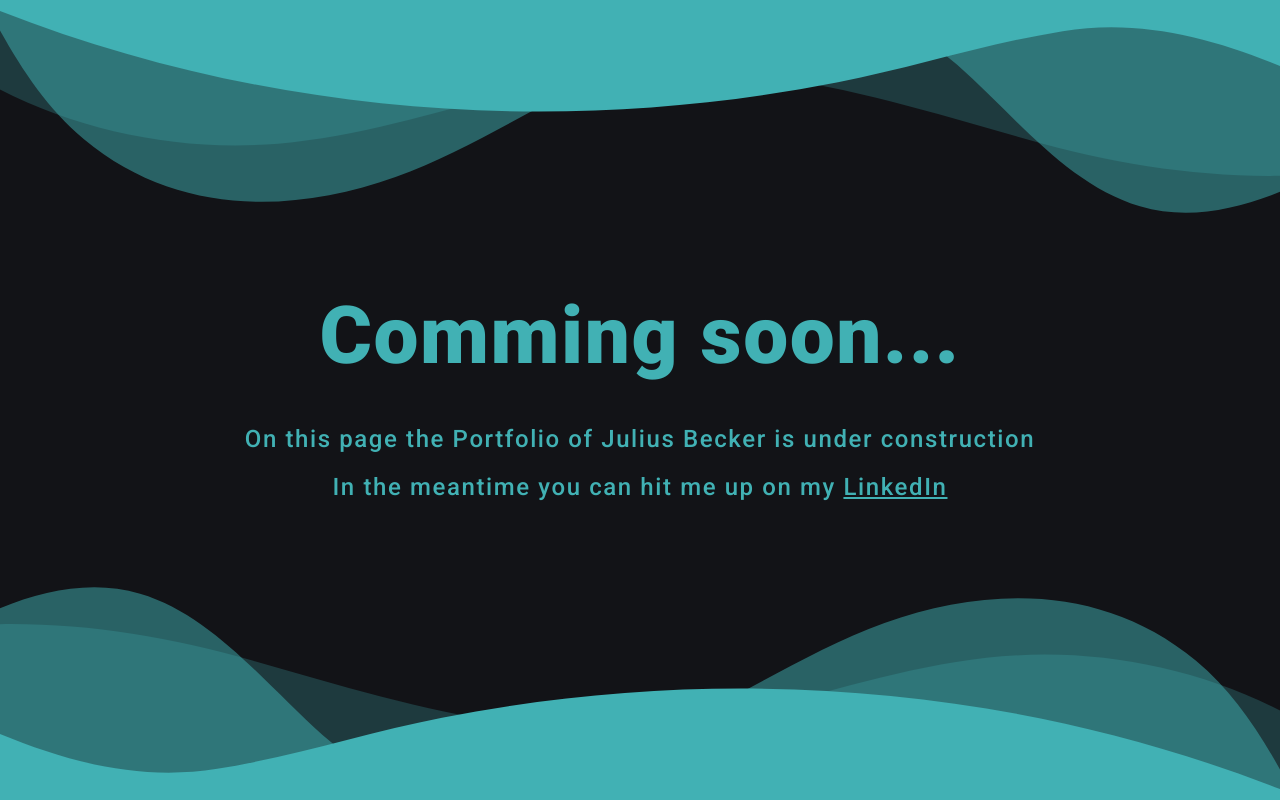
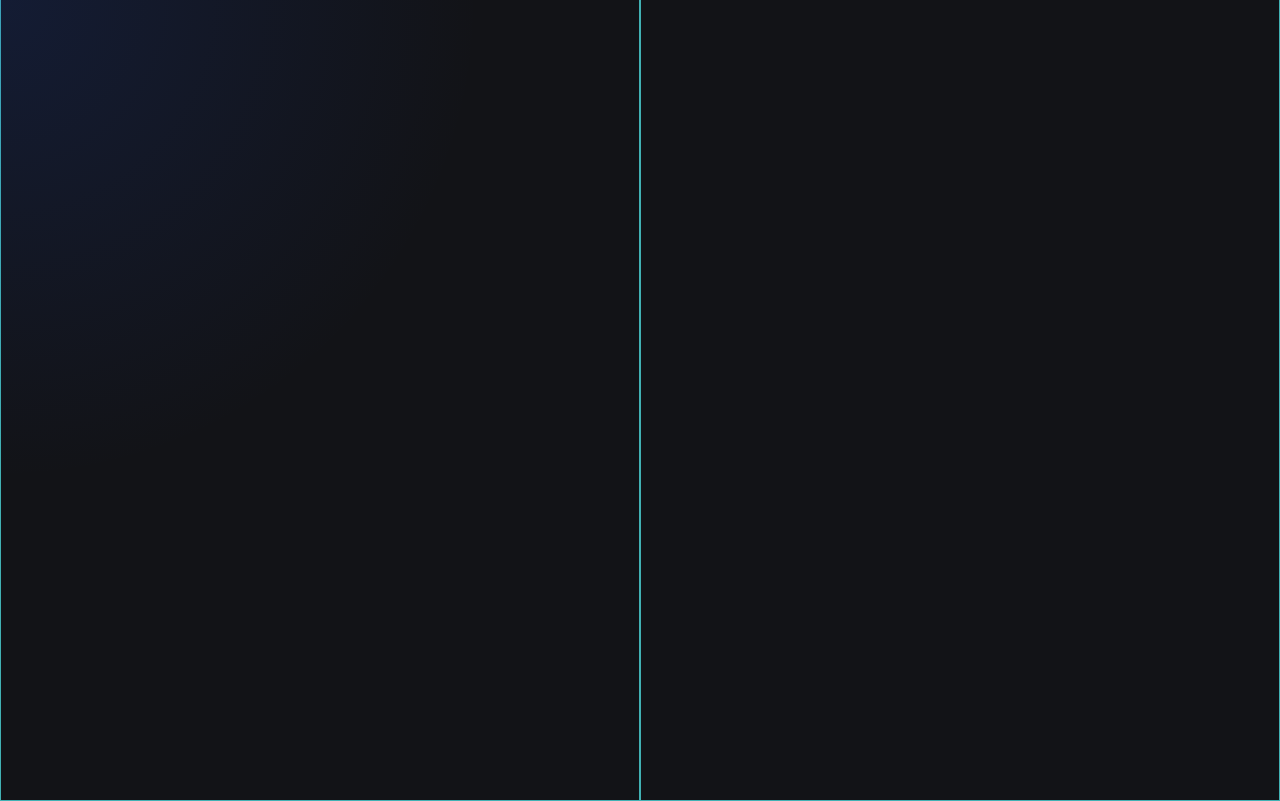
Before and after one commit to julix14/portfolio, a Nuxt app: page / in a window 1280 px wide. Built offline with nearby package versions, Linux system fonts and the light colour scheme.

Commit message:
Add Aura &  Refactoring

```diff
--- a/app.vue
+++ b/app.vue
@@ -1,13 +1,17 @@
 <template>
-  <CommingSoon />
+  <TitlePage />
 </template>
 
 <script setup>
-import CommingSoon from "@/components/CommingSoon.vue";
+import TitlePage from "@/components/TitlePage.vue";
 </script>
 
 <style>
+@import url(https://fonts.googleapis.com/css2?family=Roboto:wght@500;900&display=swap);
+
 * {
   margin: 0;
+  font-family: "Roboto", sans-serif;
+  background-color: #121317;
 }
 </style>
--- /dev/null
+++ b/components/Aura.vue
@@ -0,0 +1,47 @@
+<template>
+  <div
+    class="cursor-aura"
+    :style="{
+      background:
+        'radial-gradient(600px at ' +
+        cursorX +
+        'px ' +
+        cursorY +
+        'px, rgba(29, 78, 216, 0.15), transparent 80%)',
+    }"
+  ></div>
+</template>
+
+<script setup>
+import { ref, onMounted } from "vue";
+let cursorX = ref(0);
+let cursorY = ref(0);
+
+onMounted(() => {
+  window.addEventListener("mousemove", updateCursorPosition);
+});
+
+function updateCursorPosition(event) {
+  cursorX.value = event.clientX;
+  cursorY.value = event.clientY;
+}
+</script>
+
+<style scoped>
+.cursor-aura {
+  pointer-events: none;
+  position: fixed;
+  top: 0;
+  right: 0;
+  bottom: 0;
+  left: 0;
+  z-index: 30;
+  transition: all 300ms;
+}
+
+@media (min-width: 1024px) {
+  .cursor-aura {
+    position: absolute;
+  }
+}
+</style>
--- a/components/CommingSoon.vue
+++ b/components/CommingSoon.vue
@@ -59,8 +59,9 @@
   </div>
 </template>
 
+<script setup></script>
+
 <style scoped>
-@import url(https://fonts.googleapis.com/css2?family=Roboto:wght@500;900&display=swap);
 .container {
   height: 100vh;
   width: 100%;
@@ -78,7 +79,6 @@
   font-weight: 900;
   color: #41b1b4;
   letter-spacing: 0.1rem;
-  font-family: "Roboto", sans-serif;
 }
 
 .info-text {
--- /dev/null
+++ b/components/TitlePage.vue
@@ -0,0 +1,30 @@
+<template>
+  <div class="container">
+    <div id="left" class="content-block"></div>
+    <div id="right" class="content-block"></div>
+  </div>
+  <Aura />
+</template>
+
+<script setup>
+import Aura from "@/components/Aura.vue";
+</script>
+
+<style scoped>
+.container {
+  height: 100vh;
+  width: 100%;
+  display: flex;
+  justify-content: center;
+  align-items: center;
+  background-color: #121317;
+  margin: 0;
+}
+
+.content-block {
+  height: 100%;
+  width: 50%;
+  position: relative;
+  border: 1px solid #41b1b4;
+}
+</style>
```
